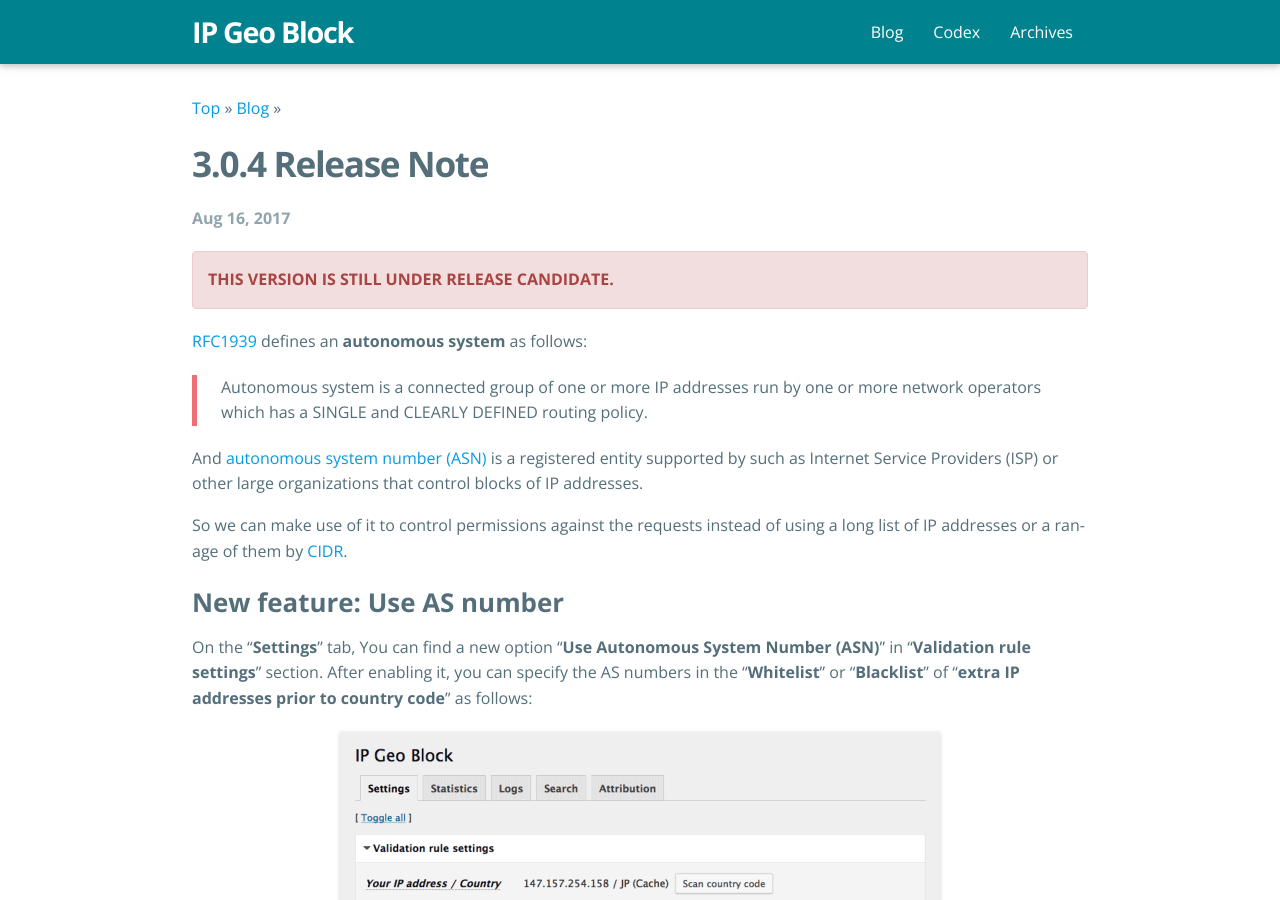
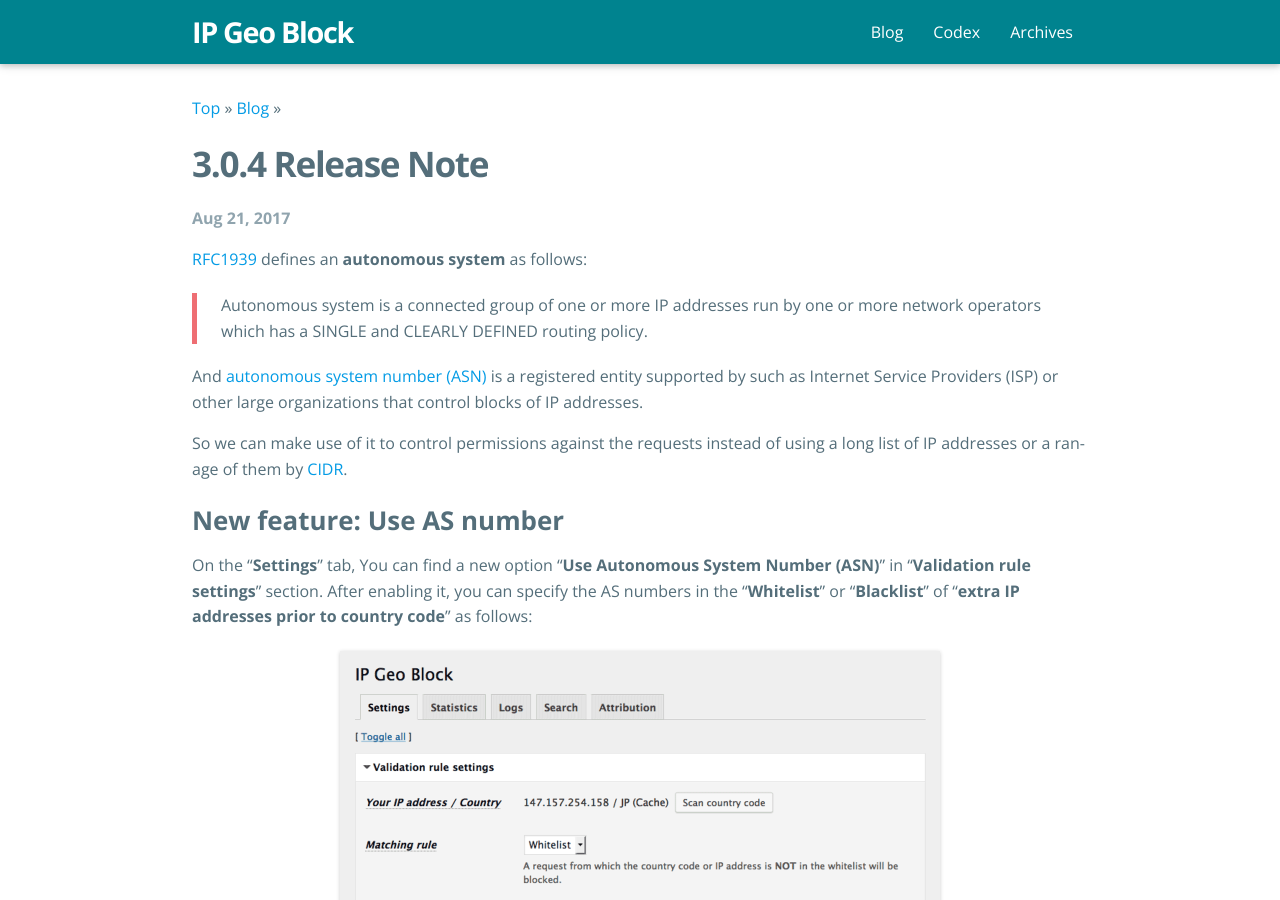
Before and after one commit to tokkonopapa/WordPress-IP-Geo-Block, a Jekyll site: the page built from _posts/changelog/2017-08-21-release-3.0.4.md, in a window 1280 px wide and 900 px high. Built offline with Jekyll 4.4.1, drawn with Linux system fonts in a browser that asks for light colours; emoji names are drawn with the system emoji font; some web fonts are replaced.

Commit message:
Update changelog.

```diff
--- a/_posts/changelog/2017-08-21-release-3.0.4.md
+++ b/_posts/changelog/2017-08-21-release-3.0.4.md
@@ -1,16 +1,12 @@
 ---
 layout: post
 title: "3.0.4 Release Note"
-date: 2017-08-16 00:00:00
+date: 2017-08-21 00:00:00
 categories: changelog
 published: true
 script: []
 inline:
 ---
-
-<div class="alert alert-danger">
-	<strong>THIS VERSION IS STILL UNDER RELEASE CANDIDATE.</strong>
-</div>
 
 [RFC1939][RFC1939] defines an **autonomous system** as follows:
 
```
